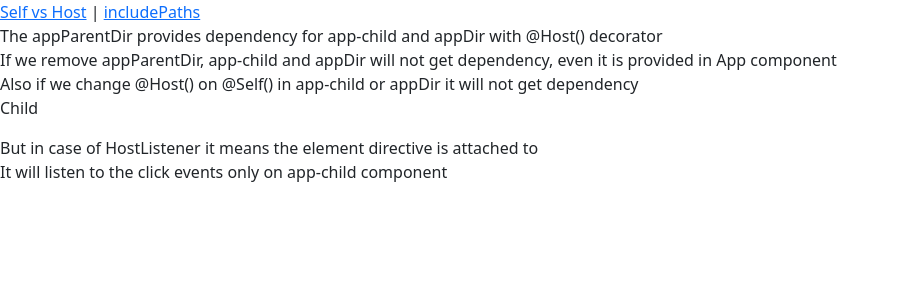
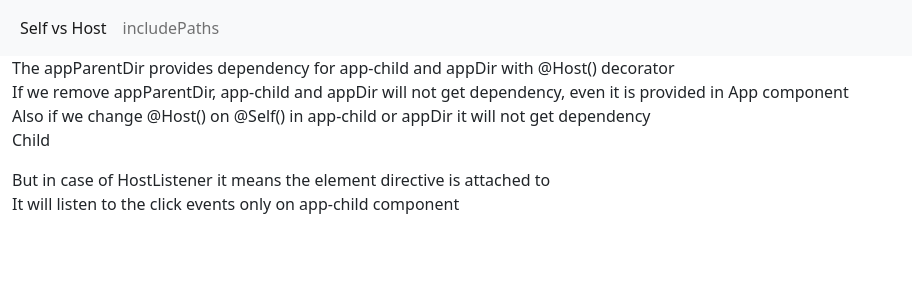
Before and after one commit to lsst25/angular-playground, an Angular app: page /self-vs-host in a window 1280 px wide. Shown: the top 300 px of the page, without its empty margins (0-912 px from the left). Built offline with nearby package versions, Linux system fonts and the light colour scheme.

Commit message:
feat: add bootstrap navbar

```diff
--- a/package.json
+++ b/package.json
@@ -19,6 +19,7 @@
     "@angular/platform-browser-dynamic": "^15.0.2",
     "@angular/router": "^15.0.2",
     "@ng-bootstrap/ng-bootstrap": "^14.0.0-rc.1",
+    "bootstrap": "^5.2.3",
     "rxjs": "^7.5.7",
     "tslib": "^2.4.1",
     "zone.js": "^0.11.8"
--- a/src/app/app.component.html
+++ b/src/app/app.component.html
@@ -1,6 +1,19 @@
-<nav>
-  <a routerLink="self-vs-host">Self vs Host</a>
-  |
-  <a routerLink="include-paths">includePaths</a>
+<nav class="navbar navbar-expand-lg bg-light">
+  <div class="container-fluid">
+    <ul class="navbar-nav me-auto mb-2 mb-lg-0">
+      <li class="nav-item">
+        <a class="nav-link"
+           routerLink="self-vs-host"
+           routerLinkActive="active">Self vs Host</a>
+      </li>
+      <li class="nav-item">
+        <a class="nav-link"
+           routerLink="include-paths"
+           routerLinkActive="active">includePaths</a>
+      </li>
+    </ul>
+  </div>
 </nav>
-<router-outlet></router-outlet>
+<div class="container-fluid">
+  <router-outlet></router-outlet>
+</div>
```
Also changed, not shown: 1 other file (tests, documents, lock files or other folders).
